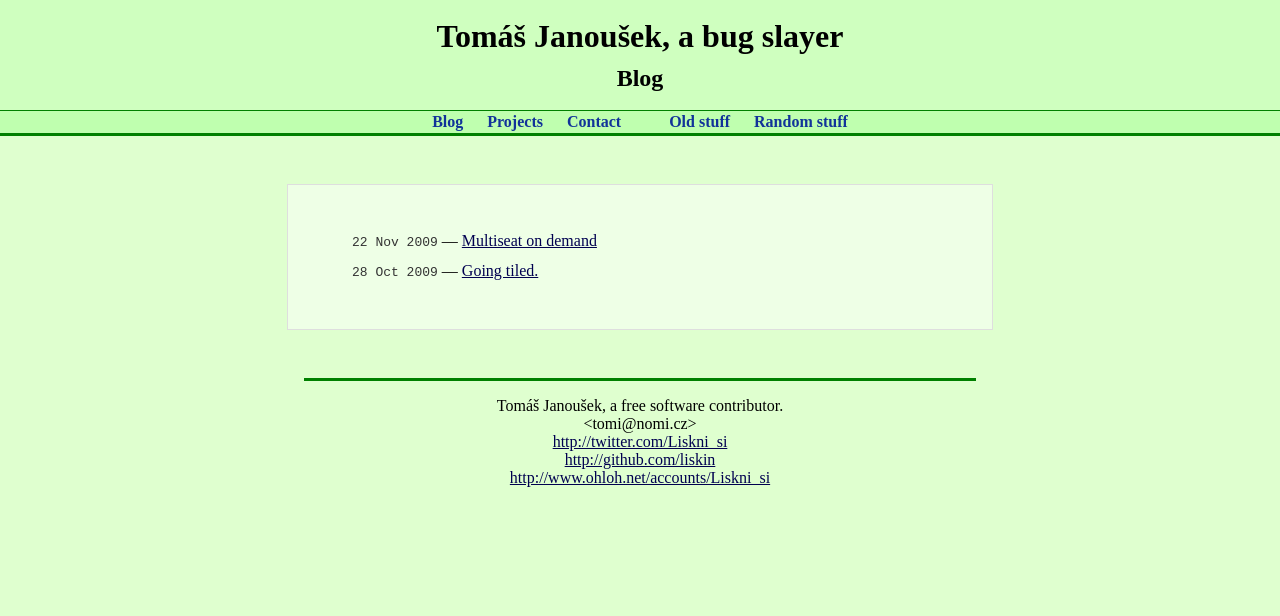
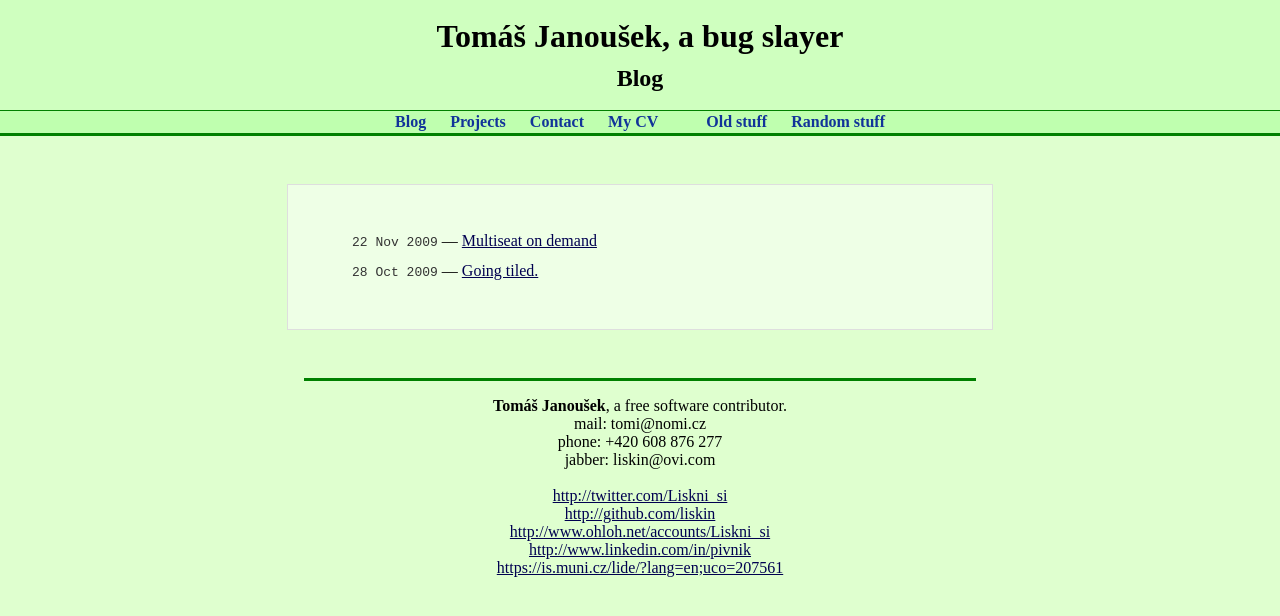
Before and after one commit to liskin/work.lisk.in, a Jekyll site: the page built from index.html, in a window 1280 px wide. Shown: the top 616 px of the page. Built offline with Jekyll 4.4.1, drawn with Linux system fonts in a browser that asks for light colours; Markdown is read by kramdown in place of the engine named in the settings.

Commit message:
contact and cv

```diff
--- a/_includes/footer.html
+++ b/_includes/footer.html
@@ -1,9 +1,14 @@
 	<div id="paticka">
-	    Tomáš Janoušek, a free software contributor.<br/>
-	    &lt;tomi@nomi.cz&gt;<br />
+	    <a name="contact"></a>
+	    <strong>Tomáš Janoušek</strong>, a free software contributor.<br/>
+	    mail: tomi@nomi.cz<br />
+	    phone: +420 608 876 277<br/>
+	    jabber: liskin@ovi.com<br/><br/>
 	    <a href="http://twitter.com/Liskni_si">http://twitter.com/Liskni_si</a><br />
 	    <a href="http://github.com/liskin">http://github.com/liskin</a><br />
-	    <a href="http://www.ohloh.net/accounts/Liskni_si">http://www.ohloh.net/accounts/Liskni_si</a>
+	    <a href="http://www.ohloh.net/accounts/Liskni_si">http://www.ohloh.net/accounts/Liskni_si</a><br/>
+	    <a href="http://www.linkedin.com/in/pivnik">http://www.linkedin.com/in/pivnik</a><br/>
+	    <a href="https://is.muni.cz/lide/?lang=en;uco=207561">https://is.muni.cz/lide/?lang=en;uco=207561</a>
 	</div>
     </body>
 </html>
--- a/_includes/nav.html
+++ b/_includes/nav.html
@@ -1,7 +1,8 @@
 	<div id="navupdiv"><div id="navdiv"><ul id="nav">
 	    <li><a href="/"><strong>Blog</strong></a></li>
 	    <li><a href="/projects/"><strong>Projects</strong></a></li>
-	    <li><a href="/contact/"><strong>Contact</strong></a></li>
+	    <li><a href="#contact"><strong>Contact</strong></a></li>
+	    <li><a href="http://store.lisk.in/tmp/perm/janousek_cv_en.pdf"><strong>My CV</strong></a></li>
 	    <li></li>
 	    <li><strong>Old stuff</strong><ul>
 		<li><a href="/gaming/">Half-Life server tools and other gaming stuff</a></li>
```
Also changed, not shown: contact.md (deleted, +0 -8 lines).
